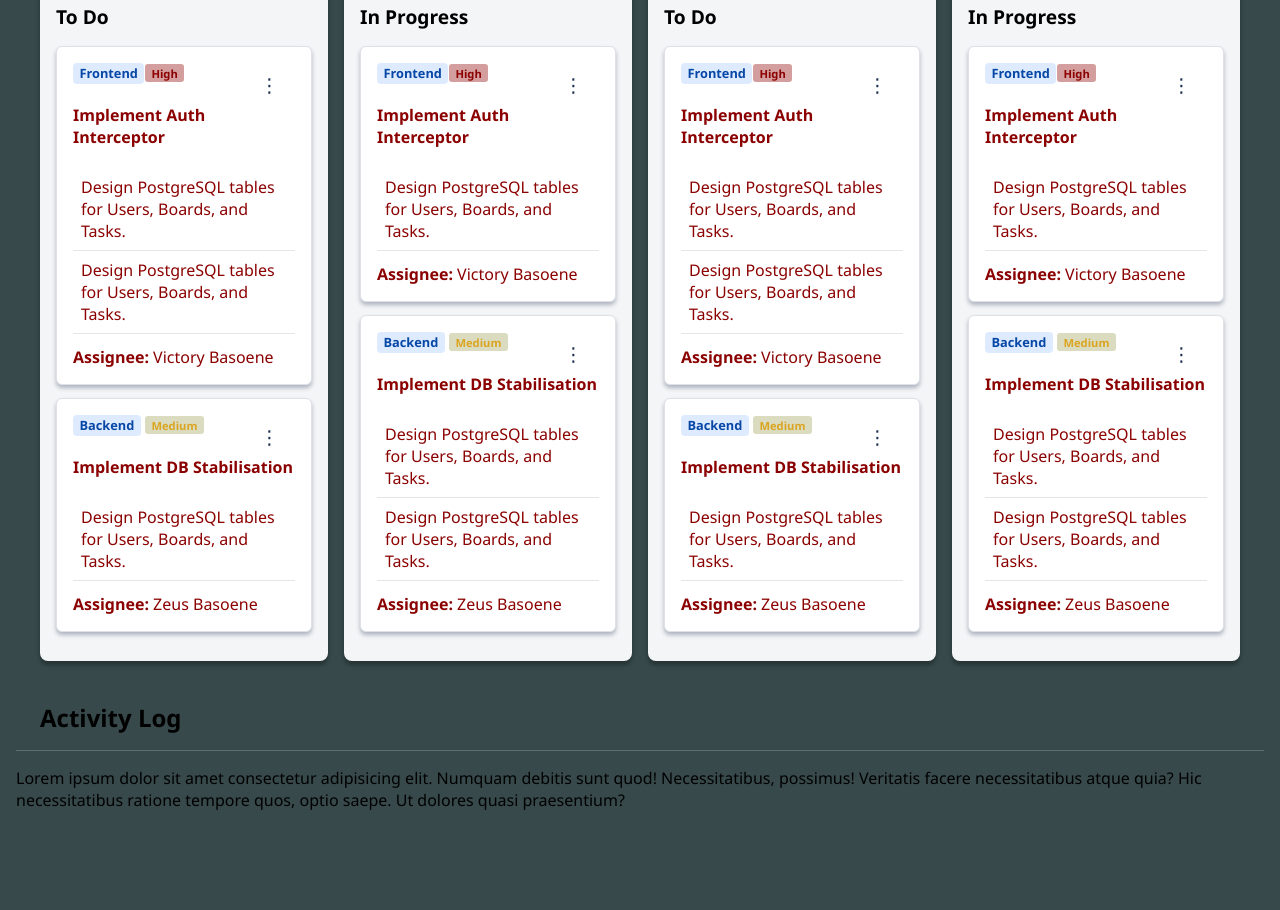
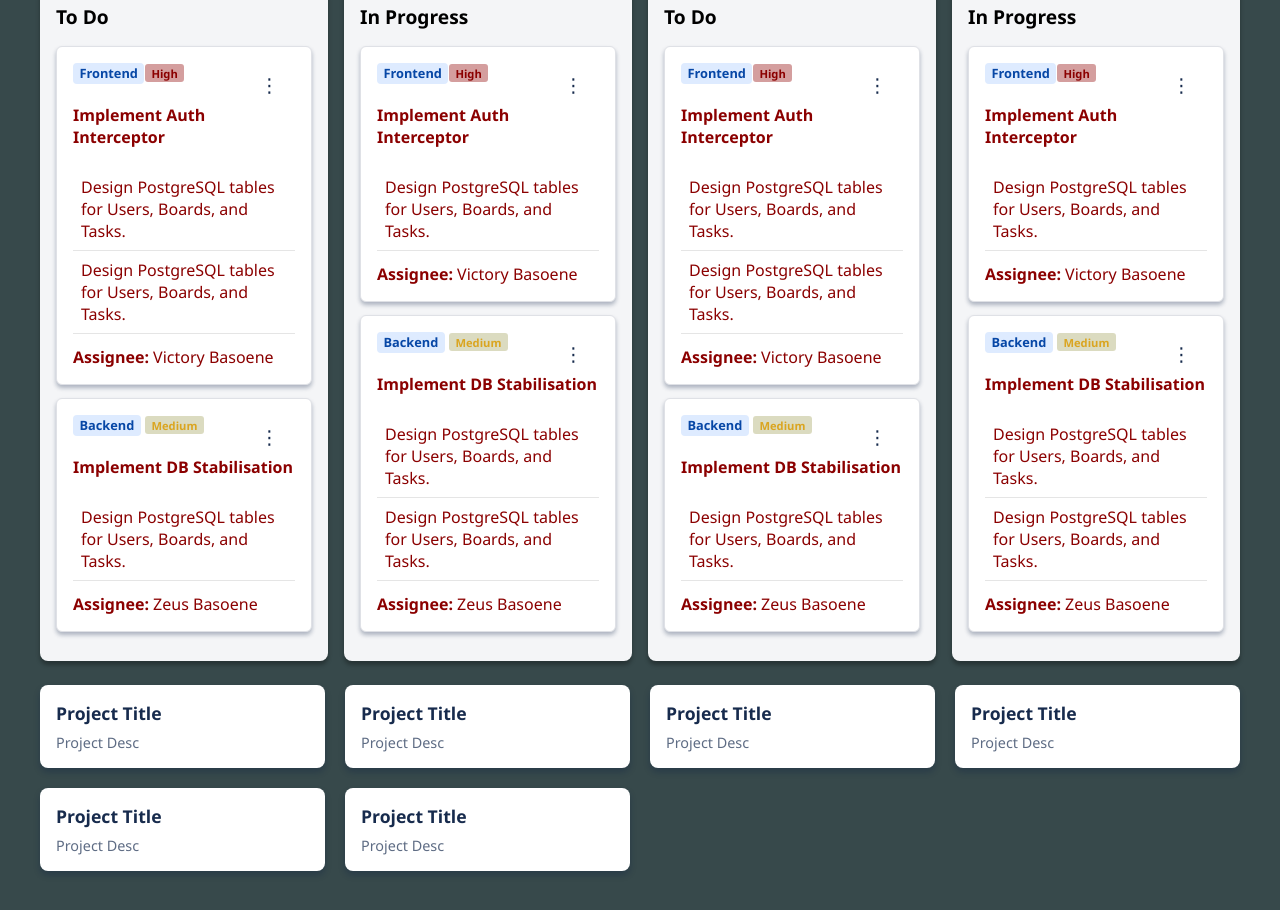
Before and after one commit to Scarred-Zero/Agile-task-board, a plain HTML site: page index.html in a window 1280 px wide. Shown: the part 240-1150 px from the top of the page. Drawn offline with Linux system fonts and the light colour scheme.

Commit message:
feat: add project cards

```diff
--- a/index.html
+++ b/index.html
@@ -309,9 +309,36 @@
                     </article>
                 </section>
             </div>
+
+            <section class="board-gallery-grid">
+                <div class="project-cards">
+                    <h3>Project Title</h3>
+                    <p>Project Desc</p>
+                </div>
+                <div class="project-cards">
+                    <h3>Project Title</h3>
+                    <p>Project Desc</p>
+                </div>
+                <div class="project-cards">
+                    <h3>Project Title</h3>
+                    <p>Project Desc</p>
+                </div>
+                <div class="project-cards">
+                    <h3>Project Title</h3>
+                    <p>Project Desc</p>
+                </div>
+                <div class="project-cards">
+                    <h3>Project Title</h3>
+                    <p>Project Desc</p>
+                </div>
+                <div class="project-cards">
+                    <h3>Project Title</h3>
+                    <p>Project Desc</p>
+                </div>
+            </section>
         </main>
 
-        <aside class="activity-drawer">
+        <!-- <aside class="activity-drawer">
             <header class="drawer-header">
                 <h2 class="activity-title">Activity Log</h2>
                 <button class="btn-close">X</button>
@@ -322,7 +349,7 @@
                 necessitatibus atque quia? Hic necessitatibus ratione tempore
                 quos, optio saepe. Ut dolores quasi praesentium?
             </div>
-        </aside>
+        </aside> -->
 
         <!-- Fixed Visual Overlay Modal Backdrop -->
         <div class="modal-backdrop" id="task-modal">
--- a/styles.css
+++ b/styles.css
@@ -478,6 +478,35 @@ body {
     border: none;
 }
 
+.board-gallery-grid {
+    display: grid;
+    grid-template-columns: repeat(auto-fill, minmax(280px, 1fr));
+    gap: 1.25rem;
+}
+
+.board-gallery-grid .project-cards {
+    background-color: #ffffff;
+    border-radius: 8px;
+    padding: 1rem;
+    box-shadow: 0 4px 6px rgba(9, 30, 66, 0.3);
+    transition: all 0.2s ease-in-out;
+}
+
+.board-gallery-grid .project-cards h3 {
+    font-size: 1.1rem;
+    color: #172b4d;
+    margin-bottom: 0.5rem;
+}
+
+.board-gallery-grid .project-cards p {
+    font-size: 0.9rem;
+    color: #5e6c84;
+}
+
+.board-gallery-grid .project-cards:hover {
+    transform: translateY(-5%);
+    box-shadow: 0 8px 12px rgba(9, 30, 66, 0.5);
+}
 
 /* .sidebar {
     position: fixed;
```
